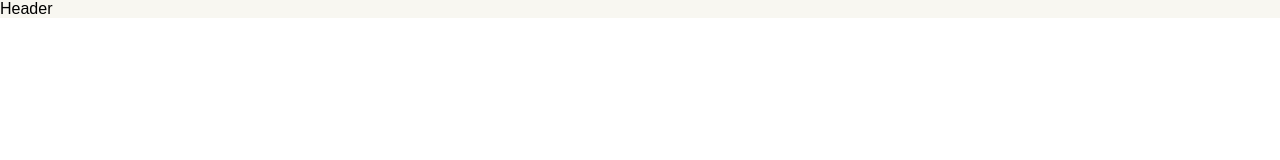
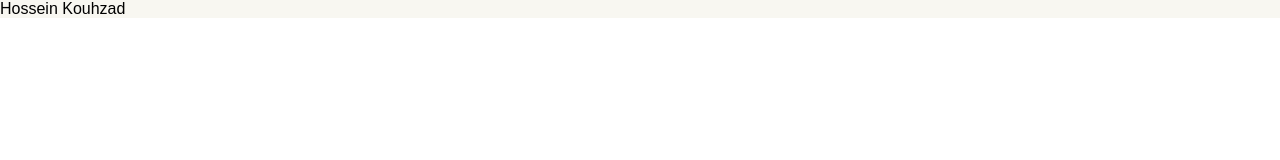
Before and after one commit to HKouhzad1991/HK-portfolio, a React (Vite) app: page / in a window 1280 px wide. Shown: the top 160 px of the page. Built offline with nearby package versions, Linux system fonts and the light colour scheme; a web font is replaced by a local one.

Commit message:
header name

```diff
--- a/src/components/Header/Header.jsx
+++ b/src/components/Header/Header.jsx
@@ -1,12 +1,14 @@
-import React from 'react'
-import  css from "./Header.module.scss"
+import React from "react";
+import css from "./Header.module.scss";
 
 const Header = () => {
   return (
-    <div>
-      Header
+    <div className={css.wrapper}>
+      <div className={css.container}>
+        <div className={css.name}>Hossein Kouhzad</div>
+      </div>
     </div>
-  )
-}
+  );
+};
 
-export default Header
+export default Header;
```
